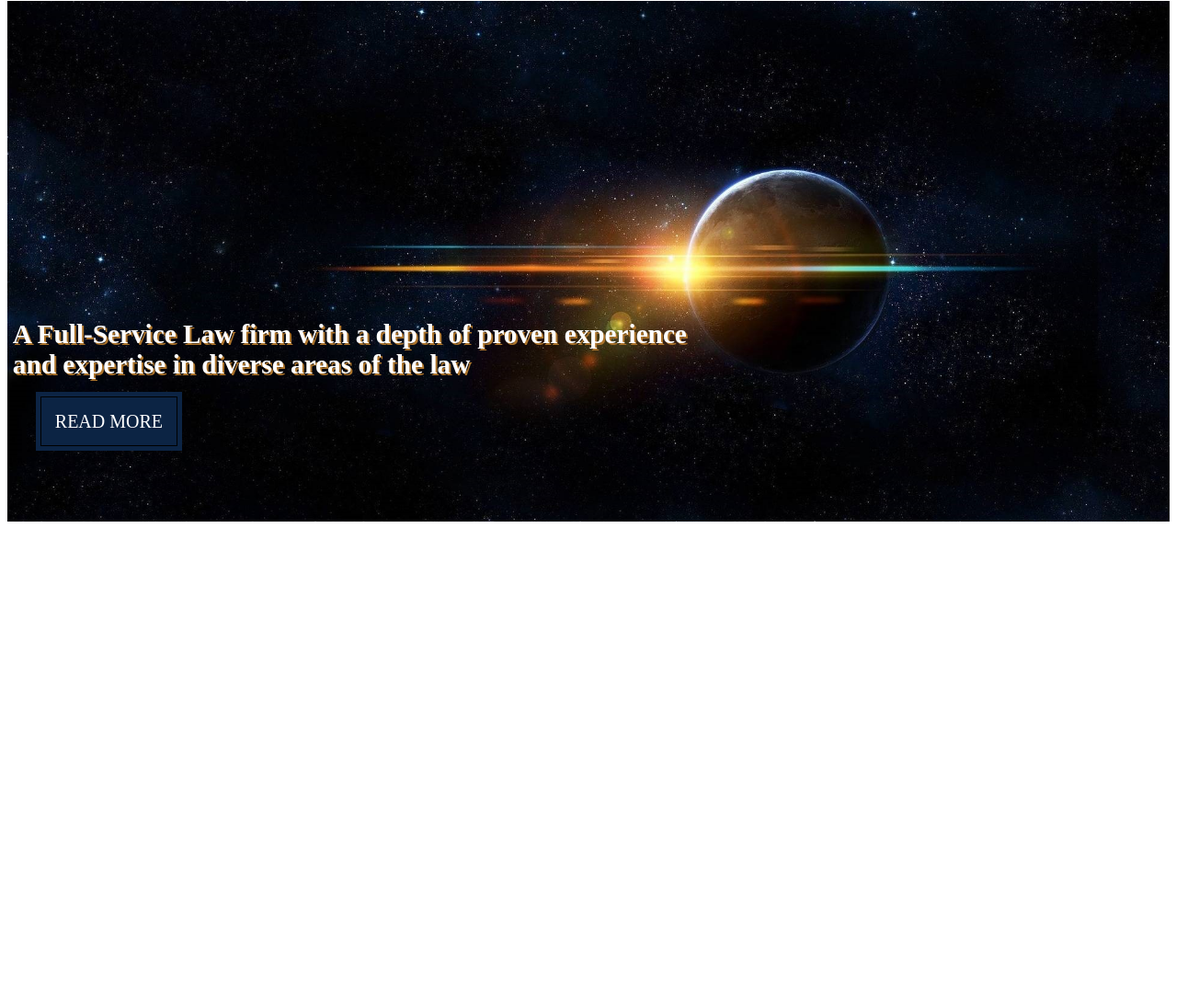
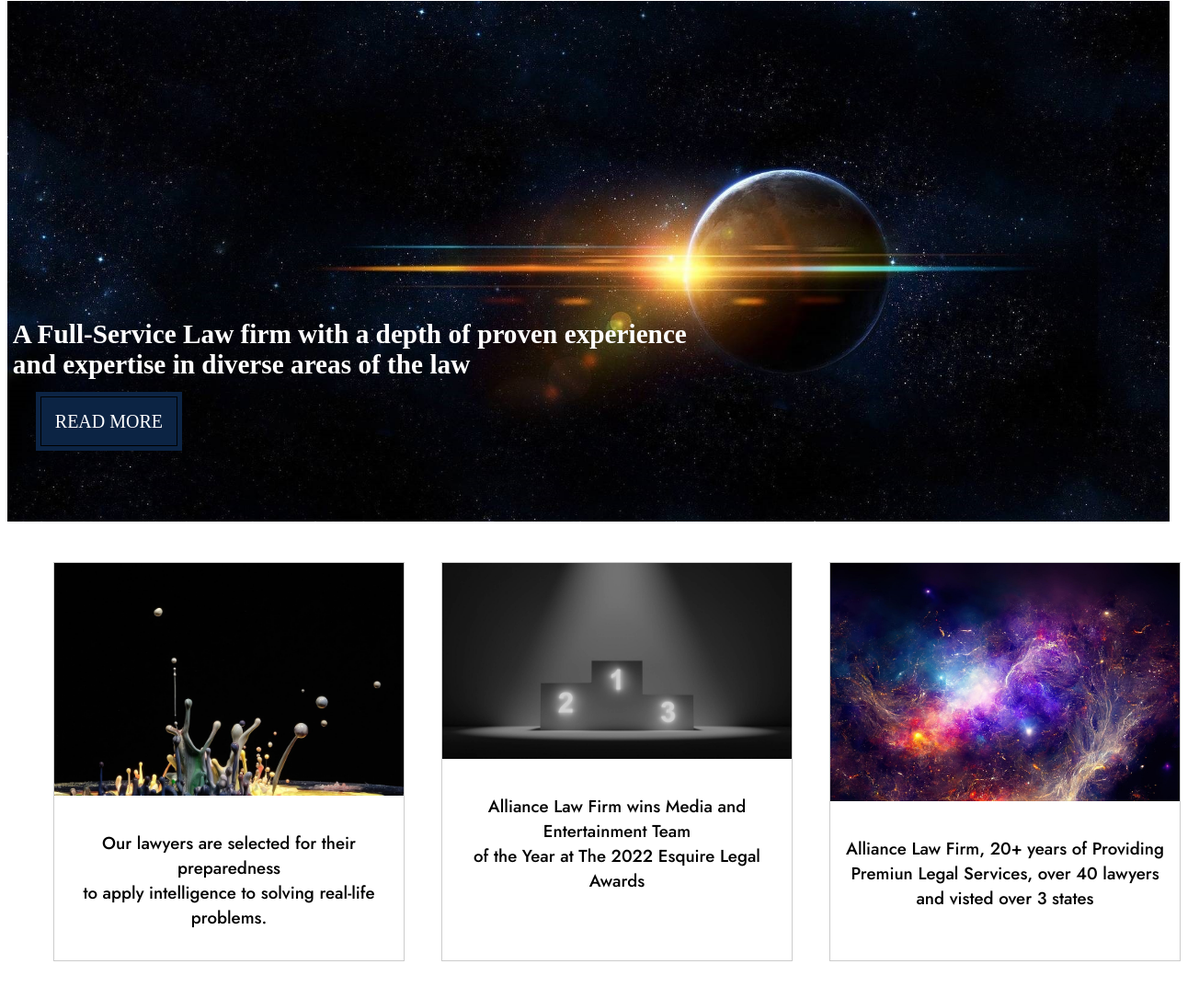
Before and after one commit to oluwaseunadeyemi/lawfirm-website, a plain HTML site: page index.html in a window 1280 px wide. Shown: the part 83-1156 px from the top of the page at 92% size, 1304 px wide, since content can reach past the window. Before the commit the page ends 800 px from the top, so only its background shows below. Drawn offline with nearby package versions, Linux system fonts and the light colour scheme; a web font is replaced by a local one.

Commit message:
add image gallery

```diff
--- a/CSS/styles.css
+++ b/CSS/styles.css
@@ -1,4 +1,5 @@
 @import url('https://fonts.googleapis.com/css2?family=Oswald:wght@200..700&family=Playfair+Display:ital,wght@0,400..900;1,400..900&family=Reddit+Mono:wght@200..900&display=swap');
+@import url('https://fonts.googleapis.com/css2?family=Jost:ital,wght@0,100..900;1,100..900&display=swap');
 .lk img{
     width: 25%;
 }
@@ -45,9 +46,9 @@
     border: none;
 
 }
-.text h3{
+/* .text h3{
     text-shadow: 2px 2px  #ac742c;
-}
+} */
 .text a{
     text-decoration: none;
     border: 1px solid black;
@@ -66,3 +67,37 @@
     color: black;
     background-color: white;
 }
+.body img{
+    width: 70%;
+    height: auto;
+
+}
+.body{
+    display: inline-flex;
+    justify-content: space-around;
+    padding-left: 30px;
+    padding-top: 20px;
+}
+.gallery {
+    margin: 20px;
+    border: 1px solid #ccc;
+    /* float: left; */
+    width: 380px;
+  }
+
+.gallery:hover {
+    border: 1px solid #777;
+  }
+
+.gallery img {
+    width: 100%;
+    /* height: 50vh; */
+  }
+
+.desc {
+    padding: 15px;
+    text-align: center;
+    color: black;
+    font-family: "Jost", sans-serif;
+    font-weight: 500;
+  }
--- a/index.html
+++ b/index.html
@@ -38,15 +38,19 @@
         </div>
     </div>
 
-    <!-- <div>
-        <div >
+    <div class="body">
+        <div class="gallery">
             <img src="img/drops-3273161_1920.jpg" alt="">
-            <h3>Our lawyers are selected for their preparedness to apply intelligence to solving real-life problems.</h3>
+            <h3 class="desc">Our lawyers are selected for their preparedness <br>to apply intelligence to solving real-life problems.</h3>
         </div>
-        <div>
+        <div class="gallery">
             <img src="img/joshua-golde-qIu77BsFdds-unsplash-scaled.jpg" alt="">
-            <h3>Alliance Law Firm wins Media and Entertainment Team of the Year at The 2022 Esquire Legal Awards</h3>
+            <h3 class="desc">Alliance Law Firm wins Media and Entertainment Team <br>of the Year at The 2022 Esquire Legal Awards</h3>
         </div>
-    </div> -->
+        <div class="gallery">
+            <img src="img/150925.jpg" alt="">
+            <h3 class="desc">Alliance Law Firm, 20+ years of Providing Premiun Legal Services, over 40 lawyers and visted over 3 states</h3>
+        </div>
+    </div>
 </body>
 </html>
```
Also changed, not shown: img/150925.jpg (added), img/9662.jpg (added).
